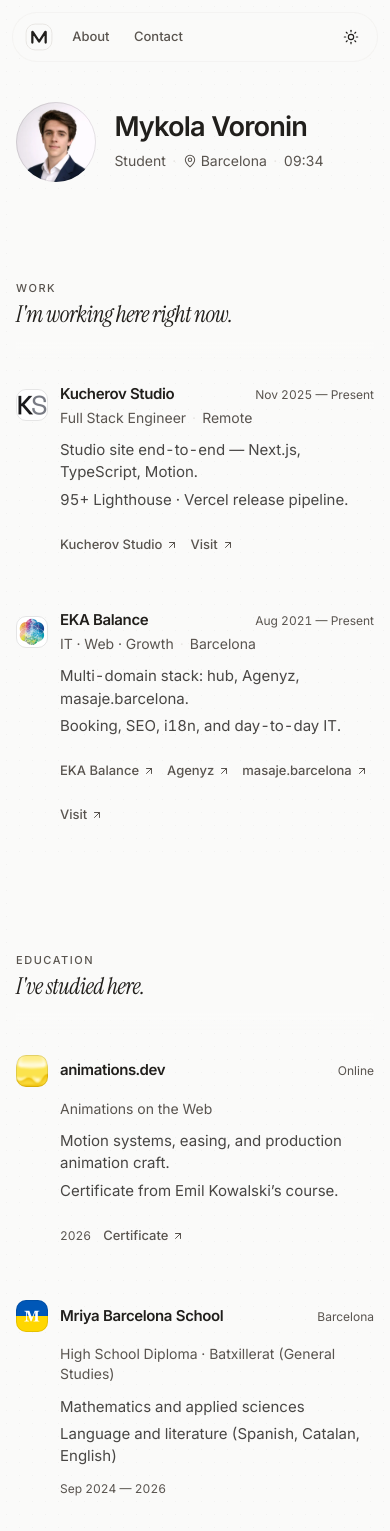
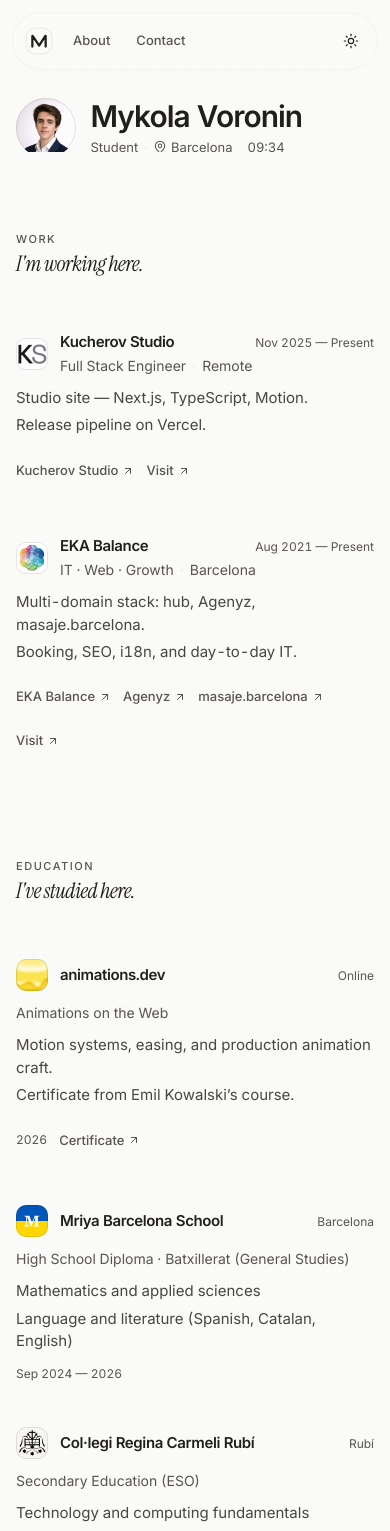
Before and after one commit to mykolavoronin/portfolio, a React (Vite) app: page / in a window 390 px wide. Shown: the top 1531 px of the page. Built offline with nearby package versions, Linux system fonts and the light colour scheme; the HTML template or start-up script is replaced by a standard one.

Commit message:
Tighten mobile layout and keep the public site honest.
Hero, lists, and nav fit a phone without crowding. Copy drops slogans, skill claims, and a Lighthouse score. Services and the IT Academy page stay in the codebase, off the public site.

```diff
--- a/index.html
+++ b/index.html
@@ -23,7 +23,7 @@
     <title>Mykola Voronin — Student in Barcelona</title>
     <meta name="description" content="Mykola Voronin — student in Barcelona." />
     <meta name="author" content="Mykola Voronin" />
-    <meta name="keywords" content="Mykola Voronin, software engineer Barcelona, React developer, Next.js, TypeScript, web developer Barcelona, freelance developer" />
+    <meta name="keywords" content="Mykola Voronin, student Barcelona, Kucherov Studio, EKA Balance" />
     <meta name="robots" content="index, follow, max-image-preview:large, max-snippet:-1, max-video-preview:-1" />
     <link rel="canonical" href="https://mykolavoronin.com/" />
 
--- a/src/App.tsx
+++ b/src/App.tsx
@@ -5,6 +5,7 @@
 import { VercelInsights } from "@/components/VercelInsights";
 import { Layout } from "@/components/Layout";
 import { showSkills } from "@/data/skills";
+import { showServices } from "@/data/services";
 import HomePage from "./pages/HomePage";
 
 const AboutPage = lazy(() => import("./pages/AboutPage"));
@@ -12,7 +13,6 @@
 const RecommendationsPage = lazy(() => import("./pages/RecommendationsPage"));
 const ContactPage = lazy(() => import("./pages/ContactPage"));
 const ProjectPage = lazy(() => import("./pages/ProjectPage"));
-const ItAcademyPage = lazy(() => import("./pages/ItAcademyPage"));
 const CardPage = lazy(() => import("./pages/CardPage"));
 const ServicesPage = lazy(() => import("./pages/ServicesPage"));
 const ServicePage = lazy(() => import("./pages/ServicePage"));
@@ -32,10 +32,9 @@
               <Route path="/recommendations" element={<RecommendationsPage />} />
               <Route path="/contact" element={<ContactPage />} />
               <Route path="/projects/:slug" element={<ProjectPage />} />
-              <Route path="/education/it-academy" element={<ItAcademyPage />} />
               <Route path="/card" element={<CardPage />} />
-              <Route path="/services" element={<ServicesPage />} />
-              <Route path="/services/:slug" element={<ServicePage />} />
+              {showServices ? <Route path="/services" element={<ServicesPage />} /> : null}
+              {showServices ? <Route path="/services/:slug" element={<ServicePage />} /> : null}
               <Route path="*" element={<NotFound />} />
             </Route>
           </Routes>
--- a/src/data/experience.ts
+++ b/src/data/experience.ts
@@ -17,8 +17,8 @@
     projectSlug: "kucherov-studio",
     externalHref: "https://kucherov.studio/",
     points: [
-      "Studio site end-to-end — Next.js, TypeScript, Motion.",
-      "95+ Lighthouse · Vercel release pipeline.",
+      "Studio site — Next.js, TypeScript, Motion.",
+      "Release pipeline on Vercel.",
     ],
   },
   {
--- a/src/data/services.ts
+++ b/src/data/services.ts
@@ -1,3 +1,6 @@
+/** Flip to true to list /services on the public site. */
+export const showServices = false;
+
 export type Service = {
   slug: string;
   title: string;
--- a/src/data/site.ts
+++ b/src/data/site.ts
@@ -32,8 +32,7 @@
 ] as const;
 
 export const aboutParagraphs = [
-  "Student in Barcelona. I work with Kucherov Studio and EKA Balance, and I care about the details.",
-  "Day to day I work with Kucherov Studio and EKA Balance — the studio site, the wellness hub, and the smaller properties around it.",
+  "Student in Barcelona. I work with Kucherov Studio and EKA Balance — the studio site, the wellness hub, and the smaller properties around them.",
   "I like understanding how things are put together: phones, software, the quiet craft in a well-made object.",
 ] as const;
 
@@ -46,8 +45,4 @@
     title: "Technology",
     detail: "Phones, Apple hardware, and the tools I use every day. I like objects that feel finished.",
   },
-  {
-    title: "Not games",
-    detail: "Video games aren’t my thing. I’d rather read, tinker, or walk the city.",
-  },
 ] as const;
--- a/src/index.css
+++ b/src/index.css
@@ -69,7 +69,13 @@
     --z-header: 40;
     --z-skip: 300;
 
-    --header-h: 5.25rem;
+    --header-h: 4.5rem;
+  }
+
+  @media (min-width: 640px) {
+    :root {
+      --header-h: 5.25rem;
+    }
   }
 
   .dark {
@@ -243,8 +249,8 @@
   }
 
   .page-pad {
-    padding-top: 2.75rem;
-    padding-bottom: 5rem;
+    padding-top: 2.25rem;
+    padding-bottom: 4.5rem;
   }
 
   @media (min-width: 640px) {
@@ -259,8 +265,8 @@
     flex-direction: column;
     justify-content: center;
     min-height: 0;
-    padding-top: 2.5rem;
-    padding-bottom: 3rem;
+    padding-top: 1.75rem;
+    padding-bottom: 2rem;
   }
 
   @media (min-width: 640px) {
@@ -274,7 +280,7 @@
   .hero-id {
     display: flex;
     align-items: center;
-    gap: 1.15rem;
+    gap: 0.9rem;
   }
 
   @media (min-width: 640px) {
@@ -283,12 +289,24 @@
     }
   }
 
+  .hero-id .portrait-md .portrait-img {
+    height: 3.75rem;
+    width: 3.75rem;
+  }
+
+  @media (min-width: 640px) {
+    .hero-id .portrait-md .portrait-img {
+      height: 6.5rem;
+      width: 6.5rem;
+    }
+  }
+
   .hero-id-name {
     margin: 0;
-    font-size: clamp(1.7rem, 1.25rem + 1.8vw, 2.55rem);
+    font-size: clamp(1.35rem, 0.7rem + 4.8vw, 2.55rem);
     font-weight: 600;
     letter-spacing: -0.032em;
-    line-height: 1.06;
+    line-height: 1.08;
     text-wrap: balance;
   }
 
@@ -296,11 +314,18 @@
     display: flex;
     flex-wrap: wrap;
     align-items: center;
-    gap: 0.3rem 0.4rem;
-    margin-top: 0.55rem;
-    font-size: 0.875rem;
+    gap: 0.25rem 0.35rem;
+    margin-top: 0.4rem;
+    font-size: 0.8125rem;
     line-height: 1.4;
     color: hsl(var(--muted-foreground));
+  }
+
+  @media (min-width: 640px) {
+    .hero-id-meta {
+      margin-top: 0.55rem;
+      font-size: 0.875rem;
+    }
   }
 
   .hero-id-dot {
@@ -401,7 +426,7 @@
   .story-section {
     position: relative;
     scroll-margin-top: var(--header-h);
-    padding-block: 2.75rem;
+    padding-block: 2.15rem;
   }
 
   @media (min-width: 640px) {
@@ -483,7 +508,7 @@
     font-family: var(--font-serif);
     font-style: italic;
     font-weight: 400;
-    font-size: clamp(1.4rem, 1.12rem + 1.35vw, 2.35rem);
+    font-size: clamp(1.28rem, 1.05rem + 1.2vw, 2.35rem);
     letter-spacing: -0.025em;
     line-height: 1.18;
     text-wrap: balance;
@@ -525,7 +550,7 @@
 
   .story-highlights,
   .story-links {
-    padding-inline-start: calc(2rem + 0.75rem);
+    padding-inline-start: 0;
   }
 
   @media (min-width: 640px) {
@@ -759,7 +784,7 @@
     flex-direction: column;
     gap: 0.65rem;
     margin-top: 0.75rem;
-    padding-inline-start: calc(2rem + 0.75rem);
+    padding-inline-start: 0;
   }
 
   @media (min-width: 640px) {
@@ -1124,8 +1149,8 @@
     display: inline-flex;
     align-items: center;
     justify-content: center;
-    min-height: 2.25rem;
-    padding: 0.35rem 0.7rem;
+    min-height: 2.75rem;
+    padding: 0.35rem 0.75rem;
     border-radius: 9999px;
     font-size: 0.8125rem;
     font-weight: 500;
--- a/src/pages/ContactPage.tsx
+++ b/src/pages/ContactPage.tsx
@@ -1,5 +1,5 @@
 import { Link } from "react-router-dom";
-import { Contact, Github, Linkedin, MapPin, ArrowRight, QrCode } from "lucide-react";
+import { Github, Linkedin, MapPin, ArrowRight, QrCode } from "lucide-react";
 import { Button } from "@/components/ui/button";
 import { Seo } from "@/components/Seo";
 import { LocalTime } from "@/components/LocalTime";
@@ -38,13 +38,7 @@
             <span className="font-serif-italic font-normal text-muted-foreground">here.</span>
           </h1>
           <p className="mt-4 text-fluid-base text-muted-foreground leading-relaxed max-w-xl">
-            Best places to reach me are LinkedIn and GitHub. Prefer a scan-friendly card? Open the digital
-            business card — save to contacts or share a QR.
-          </p>
-          <p className="mt-3 text-sm text-muted-foreground">
-            <span className="font-serif-italic text-foreground">{site.availability.label}</span>
-            {" — "}
-            {site.availability.detail}
+            LinkedIn or GitHub. The card is there if you want a QR or a contact file.
           </p>
         </header>
 
@@ -92,12 +86,6 @@
               GitHub
             </a>
           </Button>
-          <Button variant="outline" asChild>
-            <Link to="/card">
-              <Contact className="h-4 w-4" />
-              Business card
-            </Link>
-          </Button>
         </Reveal>
 
         <Stagger
--- a/src/pages/HomePage.tsx
+++ b/src/pages/HomePage.tsx
@@ -156,7 +156,7 @@
       </section>
 
       <section id="working" className="site-shell story-section">
-        <StoryHeading tag="Work">I'm working here right now.</StoryHeading>
+        <StoryHeading tag="Work">I'm working here.</StoryHeading>
         {working.map((job) => {
           const brand = brandFor(job.projectSlug);
           const projects = job.projectSlug ? getProjectsByClient(job.projectSlug) : [];
--- a/src/pages/ProjectPage.tsx
+++ b/src/pages/ProjectPage.tsx
@@ -50,11 +50,10 @@
 
           <h1 className="text-fluid-3xl font-semibold tracking-tight leading-[1.1]">
             {project.title}
-            <span className="font-serif-italic font-normal text-muted-foreground">
-              {" "}
-              — {project.tagline}
-            </span>
           </h1>
+          <p className="mt-2 font-serif-italic text-[1.05rem] sm:text-xl text-muted-foreground leading-snug">
+            {project.tagline}
+          </p>
 
           <p className="mt-3 text-sm sm:text-[15px] text-muted-foreground max-w-lg leading-relaxed">
             {project.description}
--- a/src/pages/RecommendationsPage.tsx
+++ b/src/pages/RecommendationsPage.tsx
@@ -11,7 +11,7 @@
     <PageEnter className="site-shell page-pad">
       <Seo
         title={`Recommendations — Books, tools & writers · ${site.name}`}
-        description="Books, tools and writers that shape how Mykola Voronin designs and builds software."
+        description="Books, tools and writers Mykola Voronin keeps coming back to."
         path="/recommendations"
       />
       <div>
```
Also changed, not shown: src/pages/AboutPage.tsx (+1 -16 lines), public/llms.txt, 1 other file (tests, documents, lock files or other folders).
